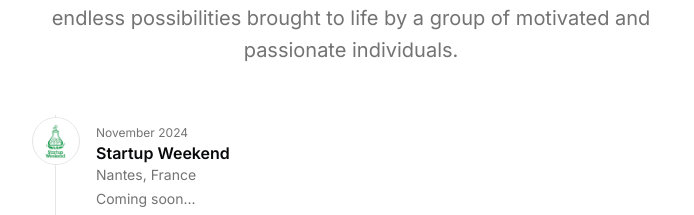
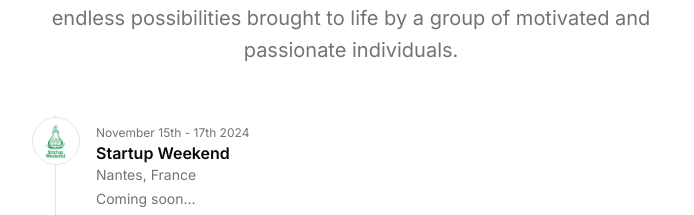
Before and after one commit to dbsenzo/portfolio, a Next.js app: page / in a window 1280 px wide. Shown: the part 2380-2595 px from the top of the page, without its empty margins (289-983 px from the left). Built offline with nearby package versions, Linux system fonts and the light colour scheme.

Commit message:
feat: update dates for Startup Weekend Nantes

```diff
--- a/src/data/resume.tsx
+++ b/src/data/resume.tsx
@@ -225,7 +225,7 @@ export const DATA = {
   hackathons: [
     {
       title: "Startup Weekend",
-      dates: "November 2024",
+      dates: "November 15th - 17th 2024",
       location: "Nantes, France",
       description:
           "Coming soon...",
```
